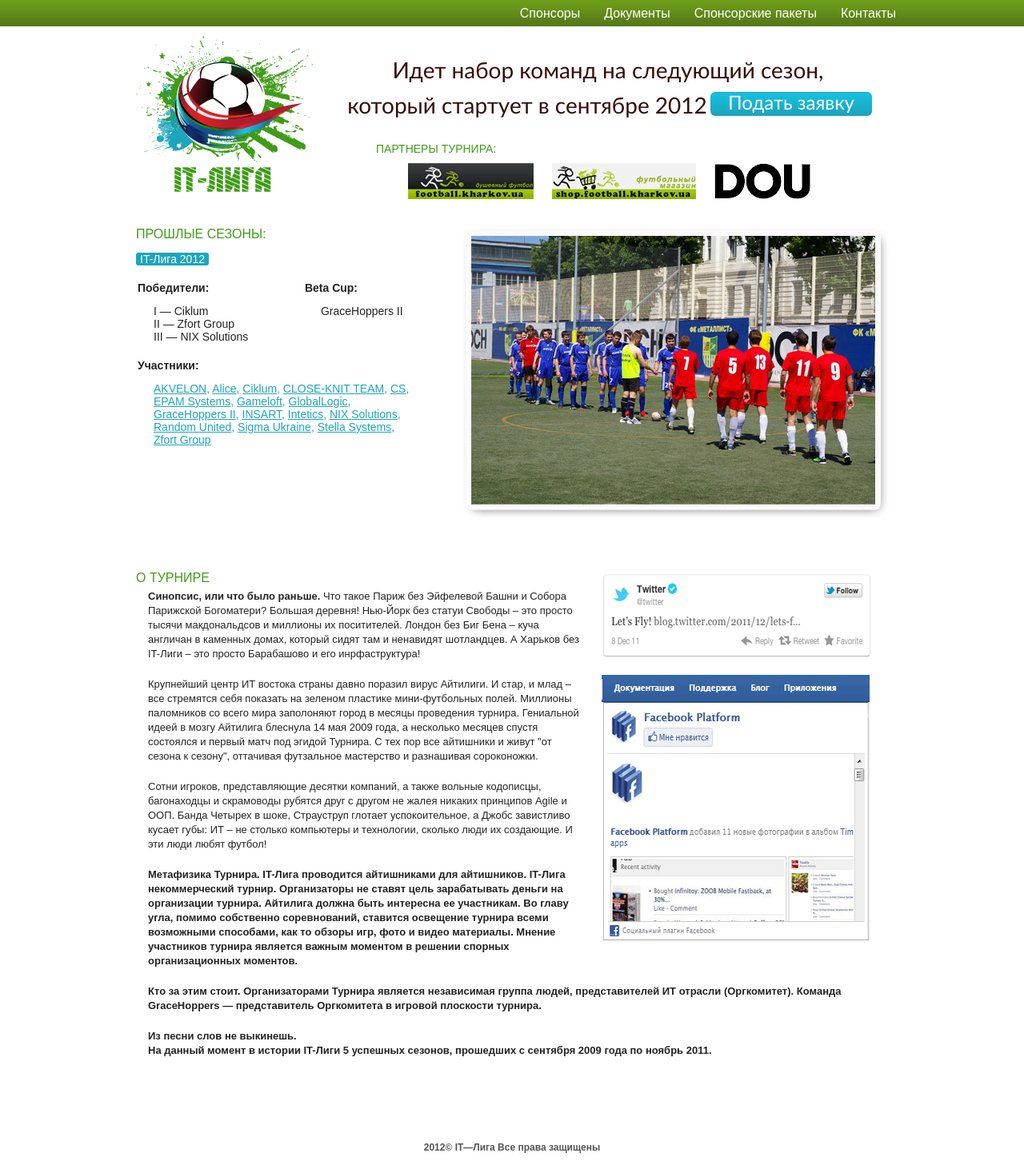
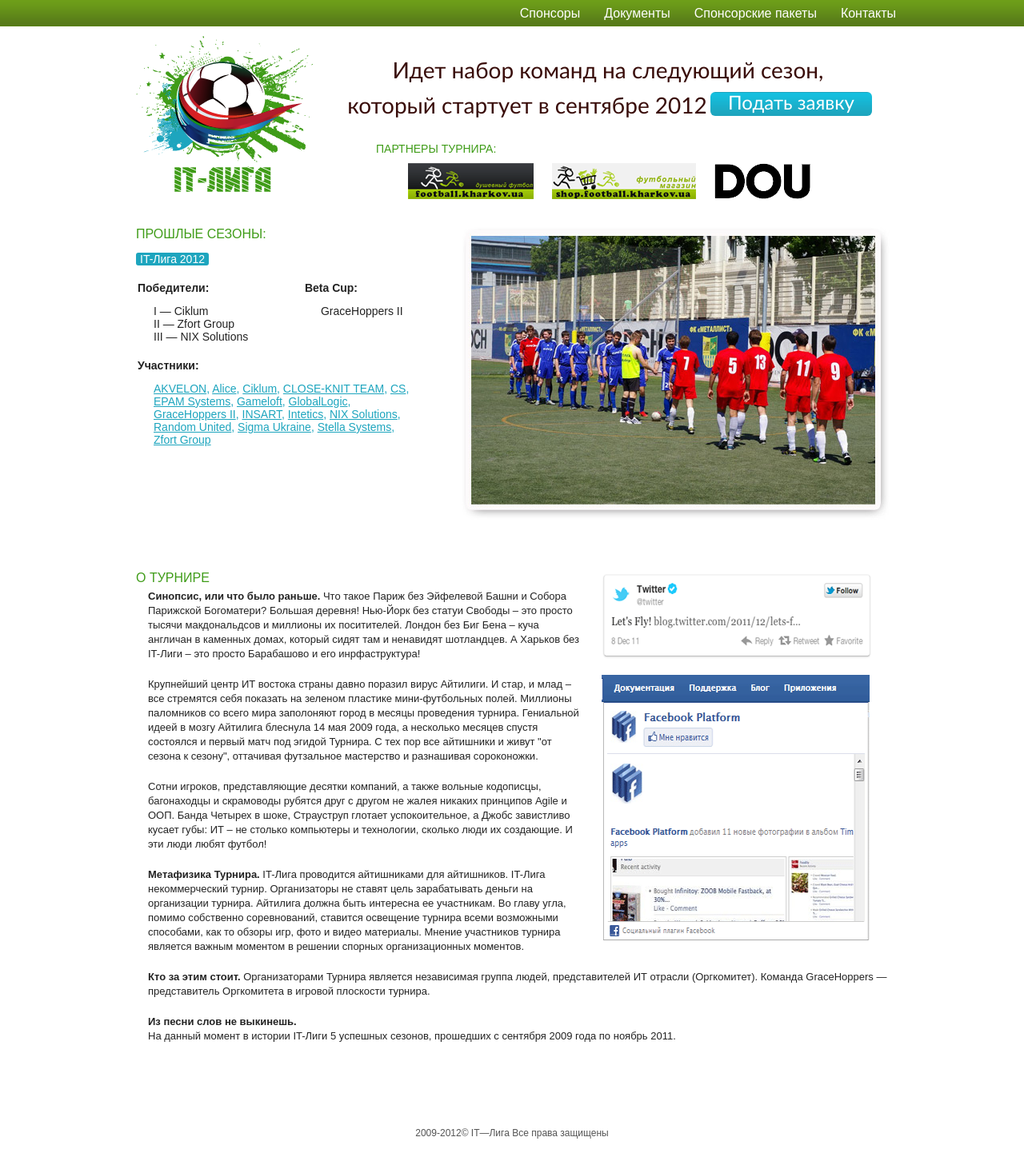
Before and after one commit to denikus/itleague_kharkov, a Jekyll site: the page built from index.html, in a window 1280 px wide. Shown: the whole page at 80% size. Built offline with Jekyll 4.4.1, drawn with Linux system fonts in a browser that asks for light colours.

Commit message:
fixes to text

```diff
--- a/_layouts/default.html
+++ b/_layouts/default.html
@@ -37,7 +37,7 @@
             </section>
     </div>
     <footer>
-        <p class="copy">2012&copy; IT—Лига Все права защищены</p>
+        <p class="copy">2009-2012&copy; IT—Лига Все права защищены</p>
 	</footer><!-- end footer -->
 </body>
 </html>
--- a/index.html
+++ b/index.html
@@ -66,7 +66,7 @@
         в шоке, Страуструп глотает успокоительное, а Джобс завистливо кусает губы: ИТ &ndash; не столько
         компьютеры и технологии, сколько люди их создающие. И эти люди любят футбол!</p>
 
-    <p><strong>Метафизика Турнира.<strong> IT-Лига проводится айтишниками для айтишников. IT-Лига некоммерческий
+    <p><strong>Метафизика Турнира.</strong> IT-Лига проводится айтишниками для айтишников. IT-Лига некоммерческий
         турнир. Организаторы не ставят цель зарабатывать деньги на организации турнира. Айтилига
         должна быть интересна ее участникам. Во главу угла, помимо собственно соревнований,
         ставится освещение турнира всеми возможными способами, как то обзоры игр, фото и видео
```
